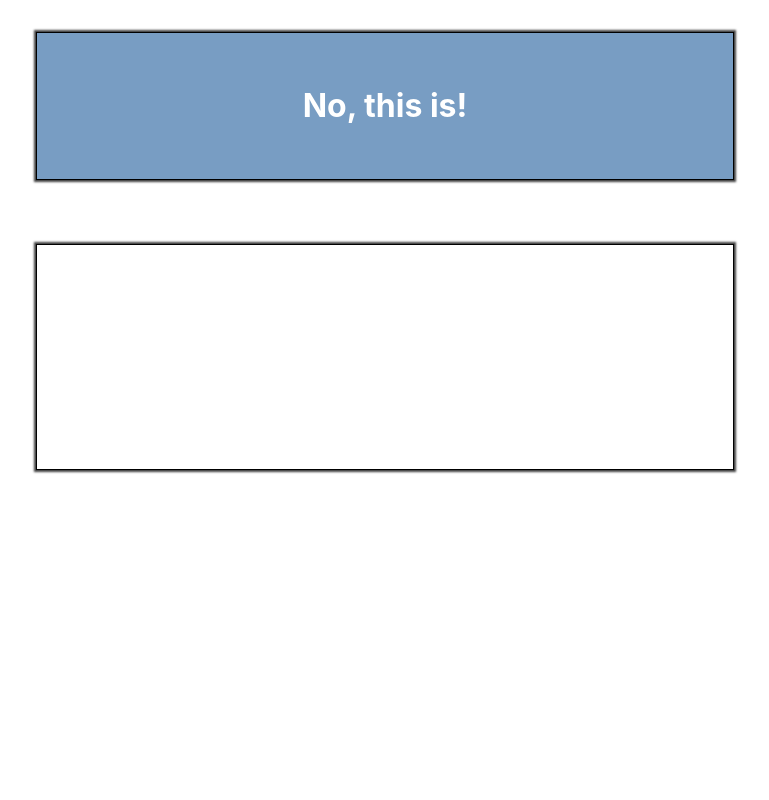
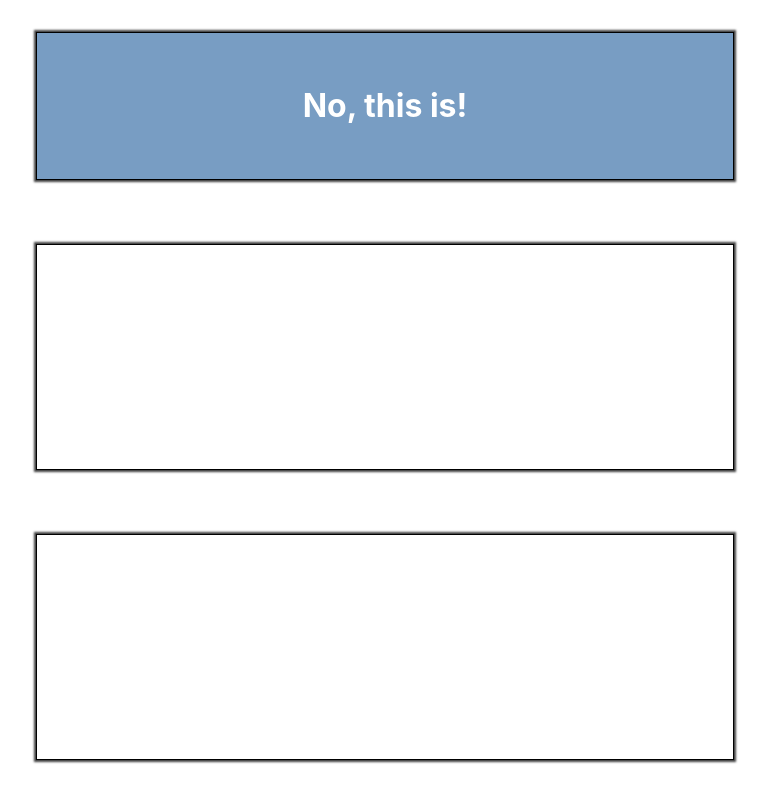
Before and after one commit to mikepeiman/sveltesvg, a Svelte app: page / in a window 1280 px wide. Shown: the part 220-1020 px from the top of the page, without its empty margins (255-1024 px from the left). Before the commit the page ends 800 px from the top, so only its background shows below. Built offline with nearby package versions, Linux system fonts and the light colour scheme.

Commit message:
Created new component, slight refactoring, preparing setup to work on complex layered gradients

```diff
--- a/src/App.svelte
+++ b/src/App.svelte
@@ -1,12 +1,14 @@
 <script>
   import Card from './components/card.svelte';
-  import Element from './components/svg-element.svelte';
+  import ManySVGs from './components/svg-element.svelte';
+  import GradientSVG from './components/gradient-svg.svelte';
 </script>
 
 <style>
 :global(body) {
   display: flex;
   flex-direction: column;
+  height: auto;
 }
 	h1 {
 		color: purple;
@@ -15,4 +17,5 @@
 
 <Card headline="This is a card component." />
 <Card headline="No, this is!" />
-<Element headline="Click inside here to generate a polygon" bg="rgba(255,55,0,1)" />
+<ManySVGs headline="Click inside here to generate a polygon" bg="rgba(255,55,0,1)" />
+<GradientSVG />
--- /dev/null
+++ b/src/components/gradient-svg.svelte
@@ -0,0 +1,56 @@
+<script>
+  // import { css } from 'emotion'
+  import { onMount } from "svelte";
+  import { coords } from "./stores.js";
+  import { Polygon } from "./polygon.js";
+  import { findPolygonPoint } from "./findPolygonPoint.svelte";
+  import { writable } from "svelte/store";
+
+
+
+</script>
+
+<style>
+  .svg-card {
+    background: none;
+    position: relative;
+    color: white;
+    padding: 2rem;
+    margin: 2rem;
+    width: 50%;
+    height: 20vh;
+    justify-self: center;
+    align-self: center;
+    /* border: 2px solid rgba(75,95,255,0.5); */
+    border: 1px solid black;
+    box-shadow: 0px 0px 2px 2px rgba(0, 0, 0, 0.75);
+  }
+  h1 {
+    text-align: center;
+  }
+
+  svg {
+    stroke: black;
+    position: absolute;
+    width: 100%;
+    height: 100%;
+    top: 0;
+    left: 0;
+    z-index: -1;
+  }
+
+  #pentagon {
+    fill: rgba(75, 125, 175, 0.75);
+    stroke: rgba(75, 125, 175, 1);
+    stroke-width: 5;
+  }
+</style>
+
+<div class="svg-card">
+  <svg id="pentagon" />
+  <!-- <svg height="210" width="500">
+    <polygon
+      points="200,10 892,496 250,190 160,210 "
+      style="fill:lime;stroke:purple;stroke-width:1" />
+  </svg> -->
+</div>
--- a/src/components/svg-element.svelte
+++ b/src/components/svg-element.svelte
@@ -18,7 +18,7 @@
   });
 
   onMount(() => {
-    let svg = document.getElementById("pentagon");
+    let svg = document.getElementById("pentagons");
     let polygon = document.createElementNS(
       "http://www.w3.org/2000/svg",
       "polygon"
@@ -28,7 +28,7 @@
   });
 
   export function createPolygonAtClick(e) {
-    let svg = document.getElementById("pentagon");
+    let svg = document.getElementById("pentagons");
     let polygon = svg.childNodes[0];
     coords.set([])
     // polygonPointsArray = [];
@@ -126,7 +126,7 @@
     z-index: -1;
   }
 
-  #pentagon {
+  #pentagons {
     fill: rgba(75, 125, 175, 0.75);
     stroke: rgba(75, 125, 175, 1);
     stroke-width: 5;
@@ -134,7 +134,7 @@
 </style>
 
 <div class="svg-card" on:click={createPolygonAtClick}>
-  <svg id="pentagon" />
+  <svg id="pentagons" />
   <!-- <svg height="210" width="500">
     <polygon
       points="200,10 892,496 250,190 160,210 "
```
